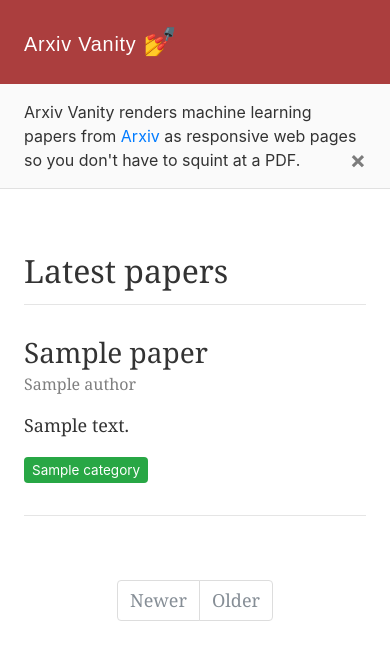
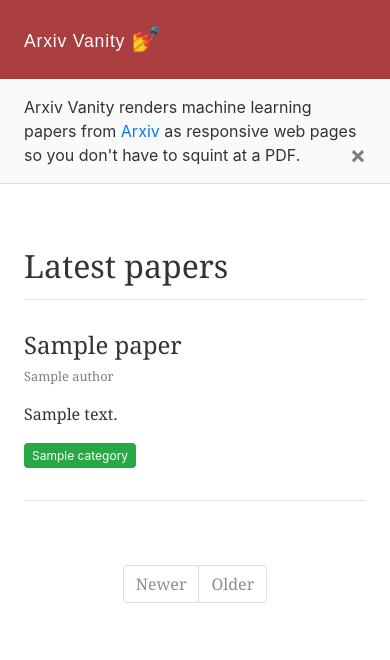
Before and after one commit to arxiv-vanity/arxiv-vanity, a Django app: template ass/templates/papers/paper_list.html in a window 390 px wide. Shown: the top 660 px of the page. Run offline with Django 3.2, Linux system fonts and the light colour scheme; the template is opened without the code that fills it: most values are stand-ins (such as "Sample title", 1, 10 or a date in 2020); data that the repository does not hold is empty; parts of the project's set-up code (start-up, migrations or seed data) failed here and were passed over; some libraries are stand-ins or nearby versions.

Commit message:
Fix font size on home page on mobile

```diff
--- a/ass/static/css/main.css
+++ b/ass/static/css/main.css
@@ -29,7 +29,13 @@
 body {
   color: rgba(0,0,0,0.8);
   font-family: Georgia, serif;
-  font-size: 18px;
+  font-size: 16px;
+}
+
+@media (min-width: 1080px) {
+  body {
+    font-size: 18px;
+  }
 }
 
 h1, h2, h3 {
@@ -98,9 +104,16 @@
   margin-top: 2rem;
 }
 .paper-list-item h3 {
+  font-size: 1.5rem;
   margin-top: 2rem;
-  margin-bottom: 0.25rem;
+  margin-bottom: 0.5rem;
 }
+@media (min-width: 1080px) {
+  .paper-list-item h3 {
+    font-size: 1.75rem;
+  }
+}
+
 .paper-list-item h3 a {
   color: rgba(0, 0, 0, 0.8);
   font-weight: normal;
@@ -111,7 +124,7 @@
   color: rgba(0, 0, 0, 0.8);
 }
 .paper-list-item .author {
-  font-size: 16px;
+  font-size: 0.8em;
   color: rgba(0, 0, 0, 0.5);
 }
 .paper-list-item.abstract a {
```
